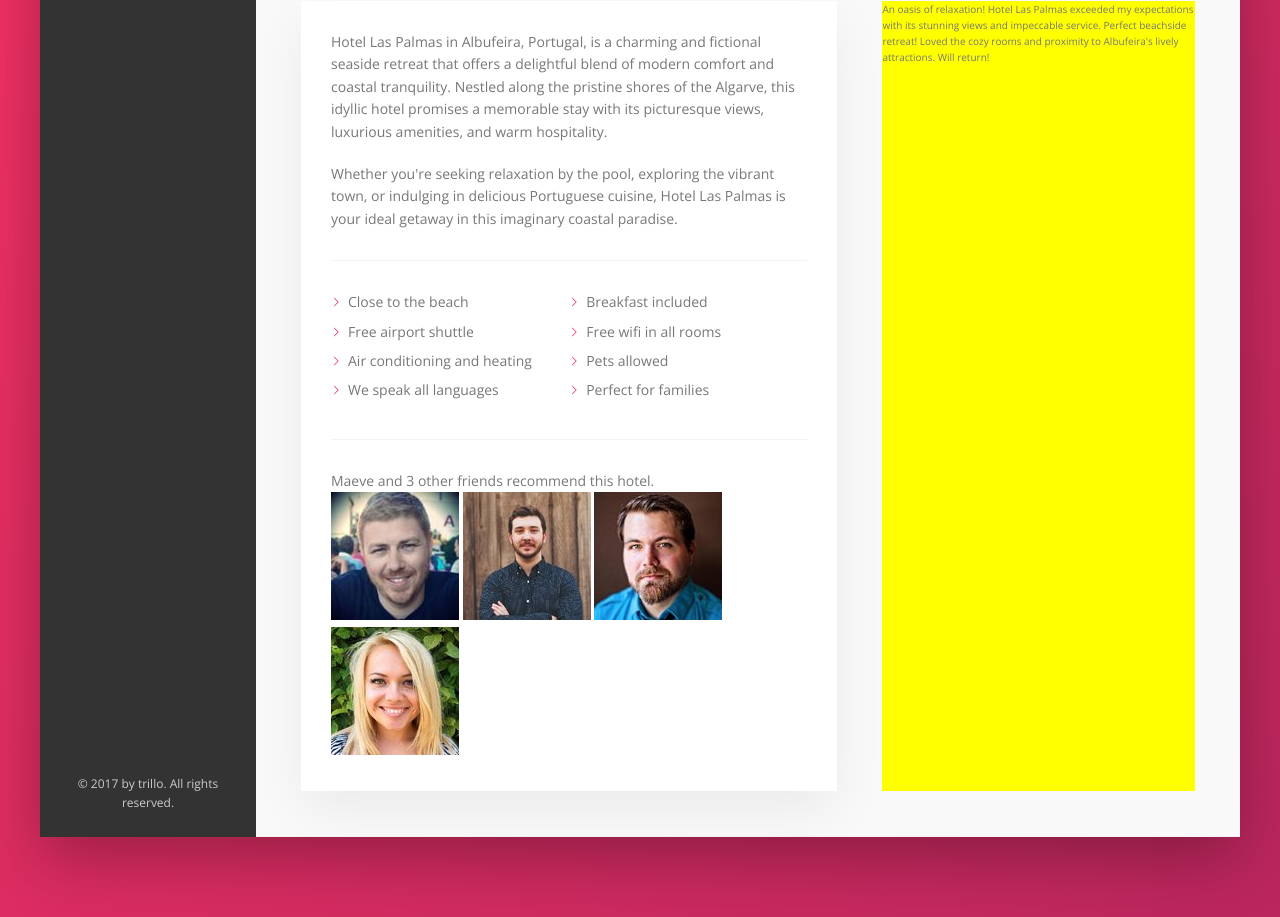
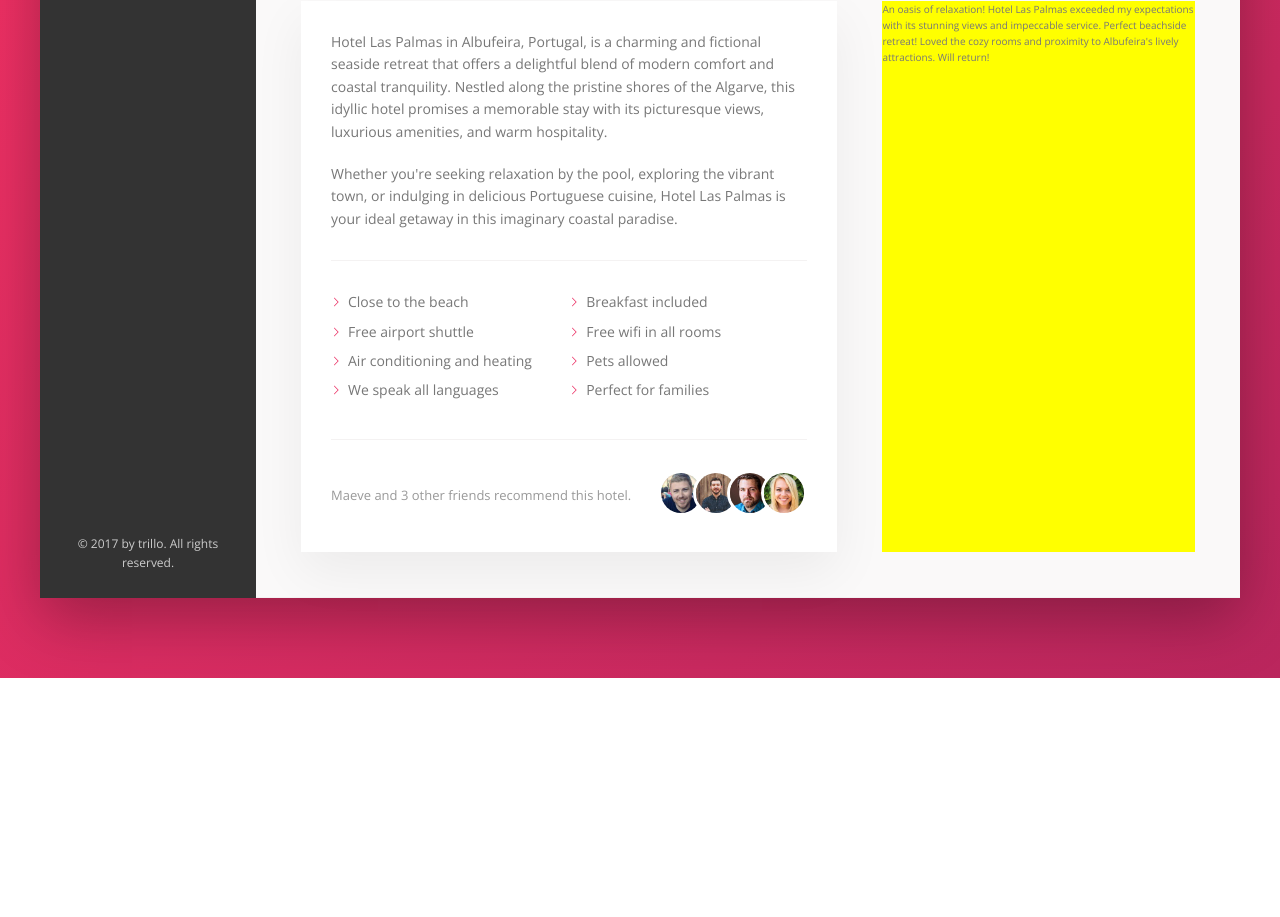
Before and after one commit to nerdtransmitter/trillo, a website: page index.html in a window 1280 px wide. Shown: the part 646-1563 px from the top of the page. After the commit the page ends 1324 px from the top, so only its background shows below. Drawn offline with nearby package versions, Linux system fonts and the light colour scheme.

Commit message:
styled recommend section

```diff
--- a/index.html
+++ b/index.html
@@ -151,7 +151,7 @@
                     <li class="list__item">Perfect for families</li>
                   </ul>
                   <div class="recommend">
-                    <p class="recomment__count">
+                    <p class="recommend__count">
                       Maeve and 3 other friends recommend this hotel.
                     </p>
                     <div class="recommend_friends">
--- a/sass/_components.scss
+++ b/sass/_components.scss
@@ -343,7 +343,29 @@
 ///////////////////////////////////////////////
 // RECOMMEND
 .recommend {
+  font-size: 1.3rem;
+  color: var(--color-grey-dark-3);
+
+  display: flex;
+  align-items: center;
+  // justify-content: space-between;
+
+  &__count {
+    margin-right: auto;
+  }
+
   &__friends {
 
   }
+
+  &__photo {
+    box-sizing: content-box;
+    height: 4rem;
+    width: 4rem;
+    border-radius: 50%;
+    border: 3px solid #fff;
+    &:not(:last-child) {
+      margin-right: -1.5rem;
+    }
+  }
 }
```
Also changed, not shown: sass/main.css, 1 other file.
